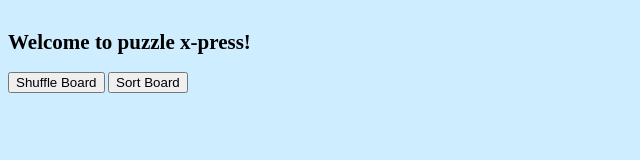
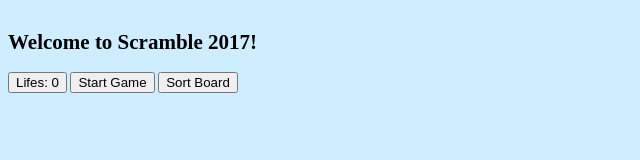
Before and after one commit to DragosTirlungeanu/project-game, a plain HTML site: page index.html in a window 1280 px wide. Shown: the whole page, without its empty margins (0-640 px from the left). Drawn offline with nearby package versions, Linux system fonts and the light colour scheme.

Commit message:
added count button

```diff
--- a/game.js
+++ b/game.js
@@ -2,8 +2,11 @@ $(load);
 
 function load() {
   $('#shuffleBoard').click(function() {
-    var pieces = [1,2,3,4,5,6,7,8,9,10,11,12,13,14,15, "blank"];
+    var pieces = [1,2,3,4,5,6,7,8,9,10,11,12,13,14,15,16];
     createSlidingpuzzle(shuffle(pieces), 4, 4);
+  // $('#getHelp').click(function() {
+  //   var pieces = [1,2,3,4,5,6,7,8,9,10,11,12,13,14,15, "blank"];
+  //   pieces.sort();
   });
   $("#slidingpuzzleContainer").on("click", ".puzzlepiece", function(e) {
     var thisId = $(this).attr("id");
@@ -44,9 +47,12 @@ function showSlidingpuzzle(puzzle) {
   $("#slidingpuzzleContainer").append(puzzle);
 }
 
-//
-
-
+var button = document.getElementById('slidingpuzzleContainer'),
+  count = 30;
+button.onclick = function() {
+  count -= 1;
+  button.innerHTML = "Click me: " + count;
+};
 //   var imgs = $(this).attr("src"); //get all image tags from table
 //   for (i = 1 to imgs.length) {
 //     if imgs[i-1].source != "Buttons\\"+i+".png" return false;
--- a/index.html
+++ b/index.html
@@ -1,14 +1,15 @@
 <!DOCTYPE html>
 <html>
 <head>
-	<title>Slide it!</title>
+	<title>Scramble 2017</title>
 	<link rel="stylesheet" type="text/css" href="style.css">
 	<script src = "https://code.jquery.com/jquery-3.2.1.min.js" integrity="sha256-hwg4gsxgFZhOsEEamdOYGBf13FyQuiTwlAQgxVSNgt4=" crossorigin="anonymous"></script>
 	<script src="game.js"></script>
 </head>
 <body>
-	<h2>Welcome to puzzle x-press!</h2>
-	<button id="shuffleBoard">Shuffle Board</button>
+	<h2>Welcome to Scramble 2017!</h2>
+    <button id="clickme">Lifes: 0</button>
+	<button id="shuffleBoard">Start Game</button>
 	<button id="getHelp">Sort Board</button>
 	<div id="slidingpuzzleContainer"></div>
 	<div id="formatContainer"></div>
```
Also changed, not shown: 16.png (added), 1 other file.
